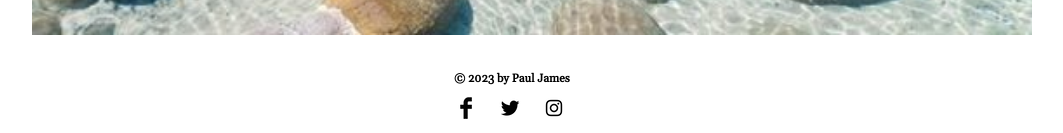
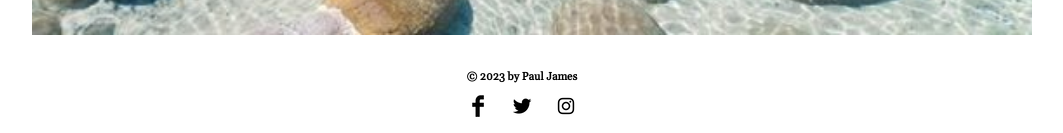
Before and after one commit to VigneshSelvaraj96/Assignment-1-Webtech, a plain HTML site: page vxs377.html in a window 1280 px wide. Shown: the part 3225-3358 px from the top of the page, without its empty margins (46-1109 px from the left). Drawn offline with nearby package versions, Linux system fonts and the light colour scheme.

Commit message:
Changed bottom font and position

```diff
--- a/style.css
+++ b/style.css
@@ -78,15 +78,15 @@ h1{
 .signoff{
     width: 700px;
     text-align: center;
-    margin-left: 200px;
-    font-size: 11.5px;
+    margin-left: 210px;
+    font-size: 11px;
     margin-bottom: 0px;
 }
 
 .sociallogo{
     object-fit: cover;
     justify-content: space-evenly;
-    margin-left: 485px;
+    margin-left: 497px;
     display: inline-block;
     margin-top: 10px;
 }
```
Also changed, not shown: 1 other file.
